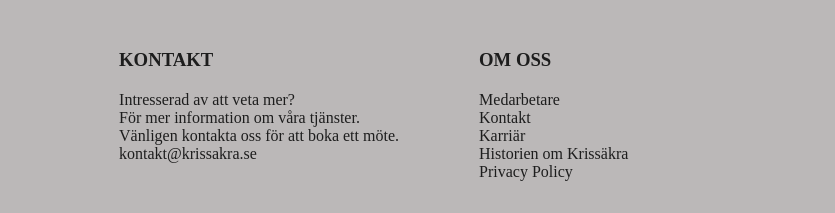
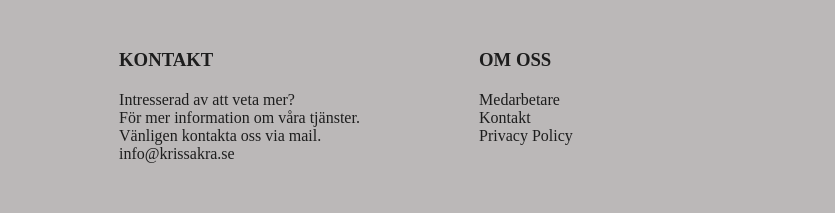
Before and after one commit to Znajkie/krissakra, a plain HTML site: page index.html in a window 1280 px wide. Shown: the part 2449-2662 px from the top of the page, 0-835 px from the left. Drawn offline with Linux system fonts and the light colour scheme; a script that the page names is missing; a web font is replaced by a local one.

Commit message:
Update index.html

```diff
--- a/index.html
+++ b/index.html
@@ -286,16 +286,14 @@
           <p>Intresserad av att veta mer?</p>
           <p>
             För mer information om våra tjänster.<br />
-            Vänligen kontakta oss för att boka ett möte.
+            Vänligen kontakta oss via mail.
           </p>
-          <p>kontakt@krissakra.se</p>
+          <p>info@krissakra.se</p>
         </div>
         <div class="footer-section">
           <h3>OM OSS</h3>
           <p>Medarbetare</p>
           <p>Kontakt</p>
-          <p>Karriär</p>
-          <p>Historien om Krissäkra</p>
           <p>Privacy Policy</p>
         </div>
         <!-- <div class="footer-section">
```
